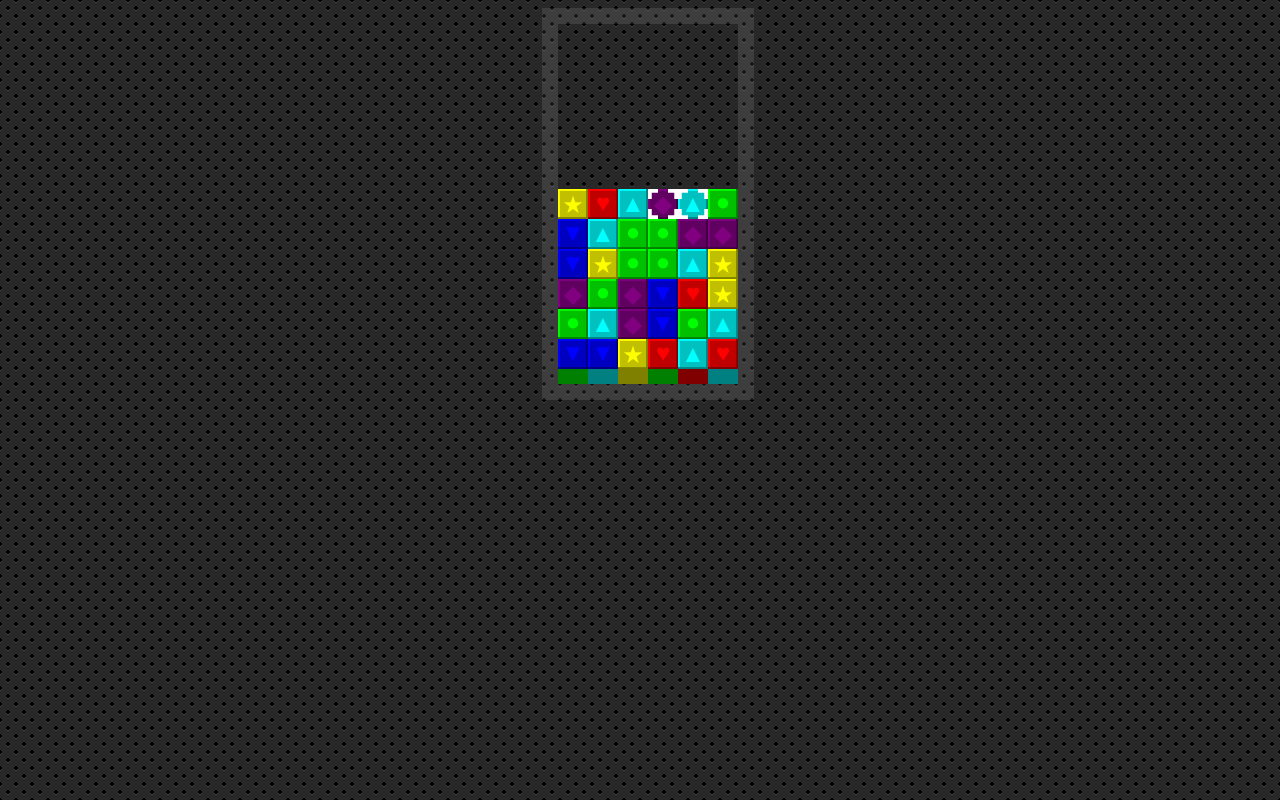
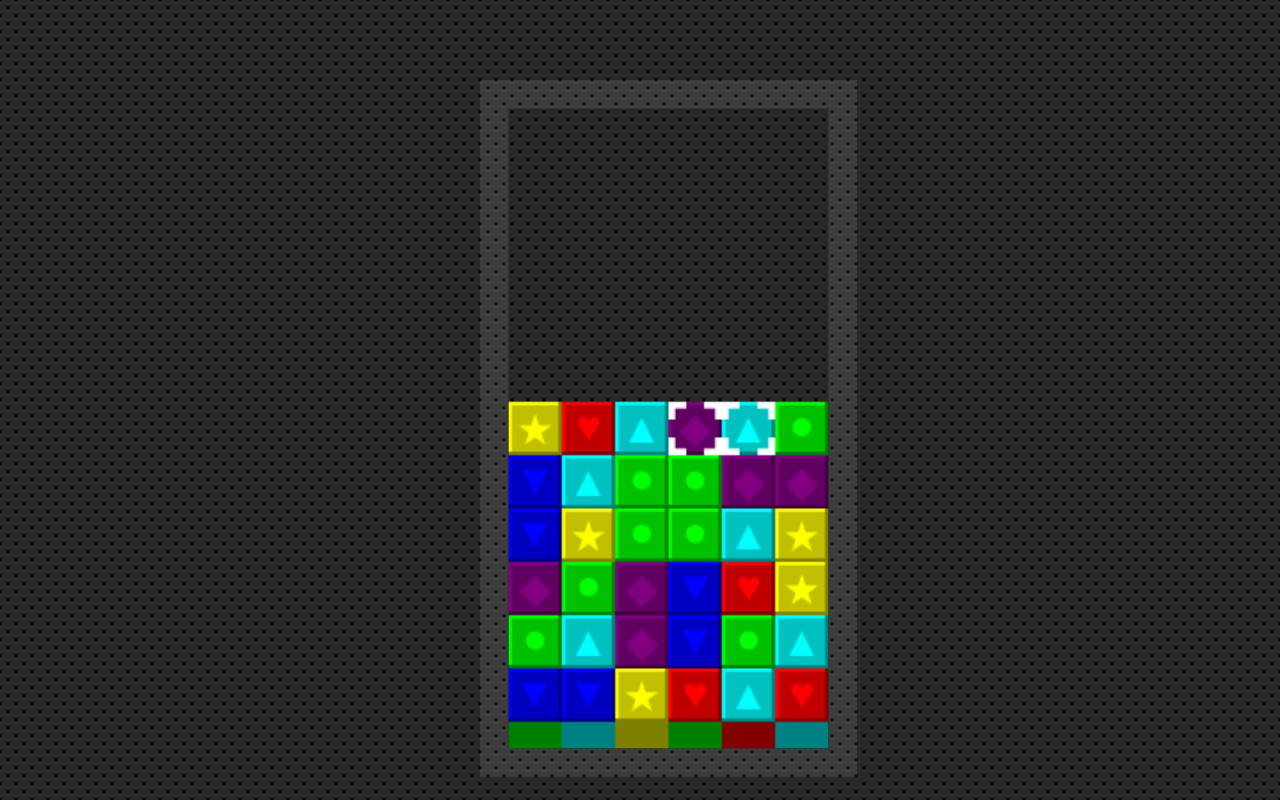
Before and after one commit to 123yoshidandy/panel-de-pon, a plain HTML site: page index.html in a window 1280 px wide. Drawn offline with Linux system fonts and the light colour scheme.

Commit message:
中央レイアウト処理を拡張し、ウィンドウサイズに応じたスケーリングを追加。マウスとタッチイベントの座標計算を改善。

```diff
--- a/css/style.css
+++ b/css/style.css
@@ -7,6 +7,10 @@ body {
     font-size: 12px;
     color: white;
     user-select: none;
+    margin: 0;
+    padding: 0;
+    overflow: hidden;
+    touch-action: none;
 }
 
 .field {
--- a/index.html
+++ b/index.html
@@ -3,7 +3,8 @@
 
 <head>
     <meta charset="utf-8">
-    <title></title>
+    <meta name="viewport" content="width=device-width, initial-scale=1.0, maximum-scale=1.0, user-scalable=no">
+    <title>Panel de Pon</title>
     <link rel="stylesheet" href="./css/style.css">
 </head>
 
--- a/js/main.js
+++ b/js/main.js
@@ -33,6 +33,7 @@ let raiseCount;
 let intervalKey;
 let raiseTime;
 let raiseY;
+let currentScale = 1; // 現在の拡大率を保持
 
 // ブロッククラス
 class Block {
@@ -125,14 +126,36 @@ game_over.classList.add('message');
 game_over.innerText = 'GAME OVER';
 document.body.append(game_over);
 
-// 中央レイアウト処理
+// 中央レイアウト処理とスケーリング
 const doLayout = () => {
-    const w = document.body.clientWidth;
-    const h = document.body.clientHeight;
-    canvas.style.left = `${(w - BLOCK_SIZE * WIDTH) * 0.5}px`;
-    game_over.style.left = `${(w - BLOCK_SIZE * WIDTH) * 0.5}px`;
+    const w = window.innerWidth;
+    const h = window.innerHeight;
+
+    // キャンバスの元のサイズ
+    const canvasWidth = BLOCK_SIZE * WIDTH;
+    const canvasHeight = BLOCK_SIZE * HEIGHT;
+
+    // 画面に収まるように拡大率を計算（余白を考慮）
+    const scaleX = (w * 0.9) / canvasWidth;
+    const scaleY = (h * 0.8) / canvasHeight;
+    const scale = Math.min(scaleX, scaleY, 2); // 最大2倍まで拡大
+    currentScale = scale; // グローバル変数に保存
+
+    // キャンバスとメッセージの両方をスケーリング
+    canvas.style.transform = `scale(${scale})`;
+    canvas.style.transformOrigin = 'top left';
+    game_over.style.transform = `scale(${scale})`;
+    game_over.style.transformOrigin = 'top left';
+
+    // スケール後のサイズで中央揃え
+    const scaledWidth = canvasWidth * scale;
+    const scaledHeight = canvasHeight * scale;
+    canvas.style.left = `${(w - scaledWidth) * 0.5}px`;
+    canvas.style.top = `${(h - scaledHeight) * 0.5}px`;
+    game_over.style.left = `${(w - scaledWidth) * 0.5}px`;
+    game_over.style.top = `${(h - scaledHeight) * 0.5}px`;
 };
-document.body.onresize = doLayout;
+window.addEventListener('resize', doLayout);
 doLayout();
 
 // ブロック配列を1次元で作成
@@ -212,8 +235,21 @@ if (document.addEventListener) {
 
 function onMouseDown(ev) {
     const rect = canvas.getBoundingClientRect();
-    const mouseX = ev.clientX - rect.left;
-    const mouseY = ev.clientY - rect.top;
+
+    // タッチイベントとマウスイベントを区別
+    let clientX, clientY;
+    if (ev.touches && ev.touches.length > 0) {
+        clientX = ev.touches[0].clientX;
+        clientY = ev.touches[0].clientY;
+    } else {
+        clientX = ev.clientX;
+        clientY = ev.clientY;
+    }
+
+    // スケーリングを考慮した座標計算
+    const mouseX = (clientX - rect.left) / currentScale;
+    const mouseY = (clientY - rect.top) / currentScale;
+
     x = Math.floor(mouseX / BLOCK_SIZE);
     const currentRaiseY = Math.floor(BLOCK_SIZE * raiseCount / raiseTime);
     y = Math.floor((mouseY - BLOCK_SIZE / 2 + currentRaiseY) / BLOCK_SIZE);
```
